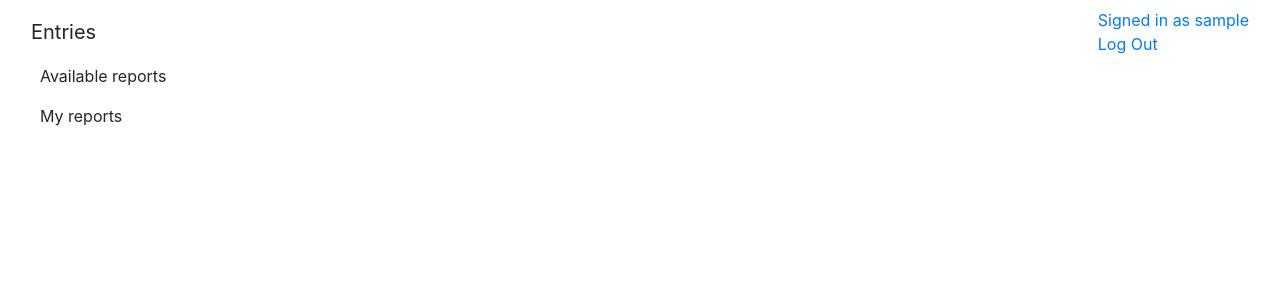
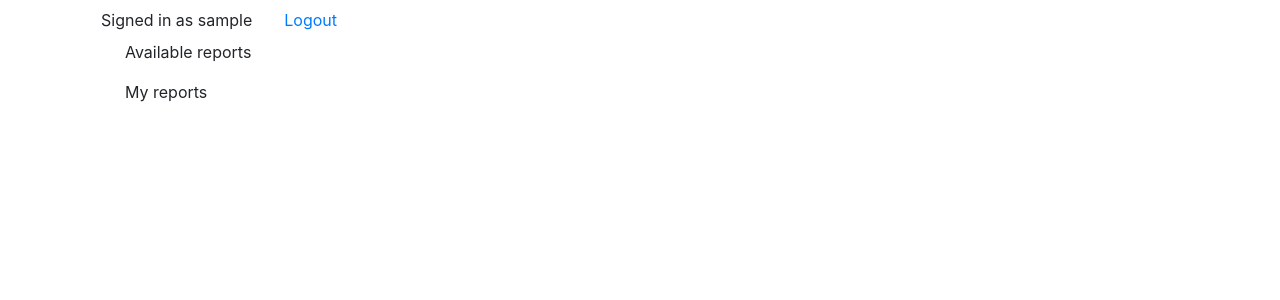
Before and after one commit to sspsk/losKalamos, a Flask app: page /entries in a window 1280 px wide. Shown: the top 300 px of the page. Run offline with Flask 2, Linux system fonts and the light colour scheme; the visitor is signed in with stand-in values (Sample User, id 1); data comes from the database, SQL or seed files in the repository; data that the repository does not hold is empty; some libraries are stand-ins or nearby versions.

Commit message:
add style

```diff
--- a/loskalamos/templates/base.html
+++ b/loskalamos/templates/base.html
@@ -5,6 +5,7 @@
   {% block title %}{% endblock%}
 </title>
 <link rel="stylesheet" href="{{ url_for('static', filename='bootstrap.css') }}">
+<link rel="stylesheet" href="{{ url_for('static', filename='overide.css') }}">
 
 </head>
 <body>
--- a/loskalamos/templates/reports/entries.html
+++ b/loskalamos/templates/reports/entries.html
@@ -3,32 +3,37 @@
 {% block content %}
 
 
-<nav class="navbar navbar-default">
-  <div class="container-fluid">
-    <div class="navbar-header">
-      <a class="navbar-brand" >Entries</a>
-    </div>
-    <ul class="nav navbar-nav">
-      <li><a href="#">Signed in as {{ g.user['username']}}</a></li>
-      <li><a href="{{url_for('auth.logout')}}">Log Out</a></li>
+<div class="container">
 
 
-    </ul>
-  </div>
-</nav>
+<ul class="nav">
+    <li class="nav-item">
+    <a class="nav-link" >Signed in as {{ g.user['username']}}</a>
+   </li>
+   <li class="nav-item">
+    <a class="nav-link" href="{{url_for('auth.logout')}}">Logout</a>
+  </li>
+</ul>
 
 
 {% for message in get_flashed_messages() %}
-  <div class="alert alert-info">{{ message }}</div>
+  <div class="alert alert-info" role="alert">{{ message }}</div>
 
 {% endfor %}
   {% if g.user['username'] == "admin" %}
-    <h2>Register a technician</h2>
+  <div class="row justify-content-center">
+  <div class="col-6 ">
     <form method="post" action="{{url_for('auth.register')}}">
-     <label for="username">Username</label>
-     <input name="username" id="username" required>
-     <label for="password">Password</label>
-     <input type="password" name="password" id="password" required>
+      <div class="form-group">
+        <p class="h4 mb-4 text-center" >Register a technician.</p>
+      </div>
+      <div class="form-group">
+     <input type="text" id="defaultLoginFormUsername" class="form-control mb-4" placeholder="Username" name="username" required>
+     </div>
+     <div class="form-group">
+     <input type="text" id="defaultLoginFormUsername" class="form-control mb-4" placeholder="Password" name="password" required>
+     </div>
+     <div class="form-group text-center">
      <label for="type">Type of work</label>
      <select class="form-control"  name="type">
          <option>Water</option>
@@ -36,16 +41,20 @@
          <option>Electricity</option>
          <option>Other</option>
       </select>
-     <input type="submit" class="btn btn-primary" value="Register">
-
+      </div>
+      <div class="form-group">
+     <input type="submit" class="btn btn-info btn-block my-4 primary" value="Register">
+     </div>
     </form>
+    </div>
+    </div>
   {% endif %}
 
 
-  <ul>
+  <ul class="list=group">
   <p>Available reports</p>
   {% for post in postsnottaken %}
-    <li>
+    <li class="list-group-item">
       <form method="post" action="{{url_for('reports.take', id = post['id'])}}">
       <label>{{ post['type'] }} in {{post['area']}} more specificly: {{post['mulf']}}. Available to take. </label>
       <input type="submit" class="btn btn-primary" value="Take">
@@ -54,7 +63,7 @@
   {% endfor %}
   <p>My reports</p>
   {% for post in poststaken %}
-    <li>
+    <li class="list-group-item">
       <form method="post" action="{{url_for('reports.delete', id = post['id'])}}">
       <label>{{ post['type'] }} in {{post['area']}} more specificly: {{post['mulf']}} taken by: {{post['username']}}</label>
       {% if post['takenby'] == g.user['id'] %}
@@ -63,6 +72,8 @@
       </form>
     </li>
   {% endfor %}
+  </ul>
+  </div>
 
 
 {% endblock %}
```
Also changed, not shown: loskalamos/templates/auth/index.html (+26 -7 lines), loskalamos/static/overide.css (added).
